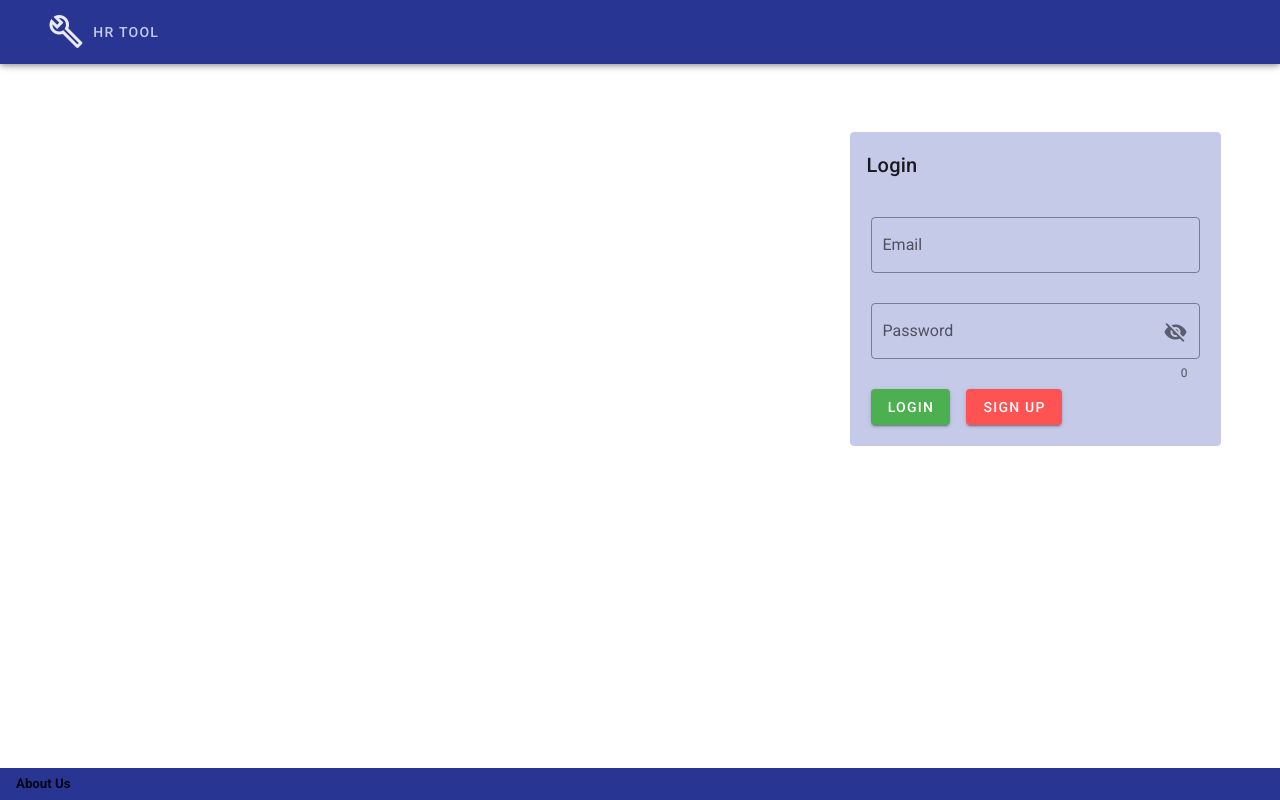
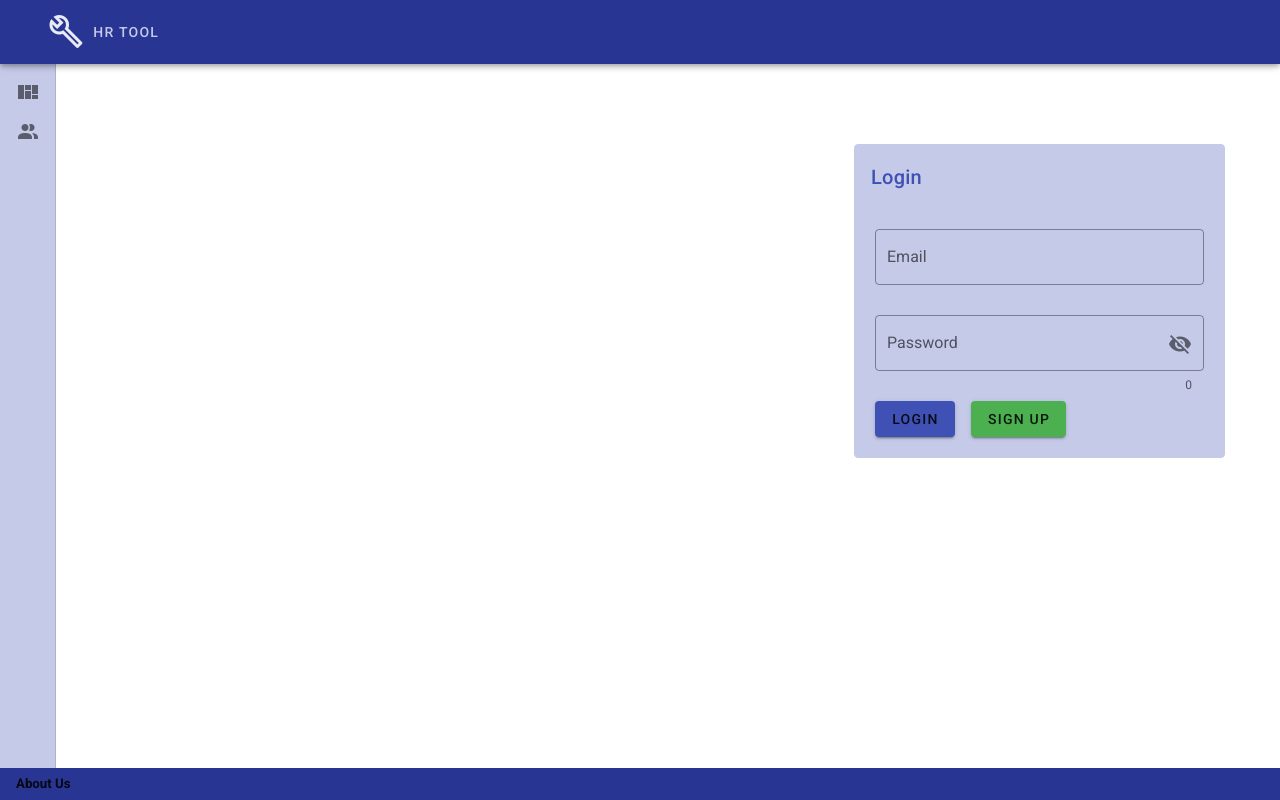
Before and after one commit to abhilashnyamagoud/hr-tool, a Vue app: page / in a window 1280 px wide. Built offline with nearby package versions, Linux system fonts and the light colour scheme.

Commit message:
Navigation drawer changes

```diff
--- a/src/App.vue
+++ b/src/App.vue
@@ -2,6 +2,7 @@
   <v-app>
     <v-app-bar
       app
+      clipped-left
       color="indigo darken-3"
     >
       <div class="d-flex align-center">
@@ -9,7 +10,6 @@
           class="ma-2"
           text
           color="indigo lighten-4"
-          @click.stop="drawer = !drawer"
         >
          <v-icon
           large
@@ -22,29 +22,25 @@
         </v-btn>
       </div>
     </v-app-bar>
-
-    <v-main>
-        <v-container fliud>
-          <router-view/>
-        </v-container>
-    </v-main>
+    <v-main class="pr-0">
+      <v-container fluid>
         <v-navigation-drawer
-          v-model="drawer"
+          clipped
+          expand-on-hover
+          permanent
+          color="indigo lighten-4"
           absolute
-          temporary
-          app
-          color="indigo lighten-4"
         >
           <v-list
-            nav
-            dense
+          nav
+          dense
           >
             <router-link to="/dashboard">
               <v-list-item>
                 <v-list-item-icon>
                   <v-icon>mdi-view-dashboard-variant</v-icon>
                 </v-list-item-icon>
-                <v-list-item-title>Dashboard</v-list-item-title>
+                  <v-list-item-title>Dashboard</v-list-item-title>
               </v-list-item>
             </router-link>
             <router-link to="/emp">
@@ -57,6 +53,15 @@
             </router-link>
           </v-list>
         </v-navigation-drawer>
+        <v-layout>
+            <v-flex shrink>
+              <div class="routerMain">
+                <router-view/>
+              </div>
+            </v-flex>
+        </v-layout>
+      </v-container>
+    </v-main>
     <v-footer app fixed color="indigo darken-3">
       <h5>About Us</h5>
     </v-footer>
@@ -69,9 +74,6 @@ export default {
   name: 'App',
 
   data (){
-    return {
-        drawer: null
-      }
   },
 };
 </script>
@@ -82,4 +84,7 @@ export default {
 .v-list-item:hover{
   background-color:#3F51B5;
 }
+.routerMain{
+  padding-left: 40px;
+}
 </style>
--- a/src/components/Login.vue
+++ b/src/components/Login.vue
@@ -1,4 +1,5 @@
 <template>
+     <v-container>
         <v-row>
             <v-col
                 cols="8"
@@ -10,7 +11,6 @@
             <v-img
                 alt="homeimage"
                 src="../assets/hr-trends.webp"
-                height="auto"
                 max-height="460"
                 min-width="350"
             >
@@ -32,7 +32,11 @@
                     pt-3
                     color="indigo lighten-4"
                 >
-                    <v-card-title>Login</v-card-title>
+                    <v-card-title>
+                        <div class="cardTitle">
+                            Login
+                        </div>
+                    </v-card-title>
                     <v-form
                     ref="form"
                     v-model="valid"
@@ -62,7 +66,7 @@
 
                         <v-btn
                         :disabled="!valid"
-                        color="success"
+                        color="indigo"
                         class="mr-4"
                         @click="validate"
                         >
@@ -70,7 +74,7 @@
                         </v-btn>
 
                         <v-btn
-                        color="error"
+                        color="green"
                         class="mr-4"
                         >
                         Sign Up
@@ -79,6 +83,7 @@
                 </v-card>
             </v-col>
         </v-row>
+     </v-container>
 </template>
 
 <script>
@@ -94,7 +99,7 @@
             password: '',
             passwordRules: {
                 required: value => !!value || 'Required.',
-                min: v => v.length >= 8 || 'Min 8 characters',
+                min: v => v.length >= 6 || 'Min 8 characters',
             }
         }),
 
@@ -110,4 +115,7 @@
 .v-form{
     padding: 20px;
 }
+.cardTitle{
+    color:#3F51B5 ;
+}
 </style>
--- a/src/router/index.js
+++ b/src/router/index.js
@@ -15,7 +15,8 @@ const routes = [
   {
     path: '/dashboard',
     name: 'Dashboard',
-    component: Dashboard
+    component: Dashboard,
+
   },
   {
     path: '/emp',
--- a/src/views/Home.vue
+++ b/src/views/Home.vue
@@ -1,7 +1,5 @@
 <template>
-    <div class="home">
-        <login/>
-    </div>
+    <login/>
 </template>
 
 <script>
@@ -14,7 +12,5 @@ import Login from '../components/Login.vue'
 </script>
 
 <style lang="css" scoped>
-.home{
-    height: 100%;
-}
+
 </style>
```
